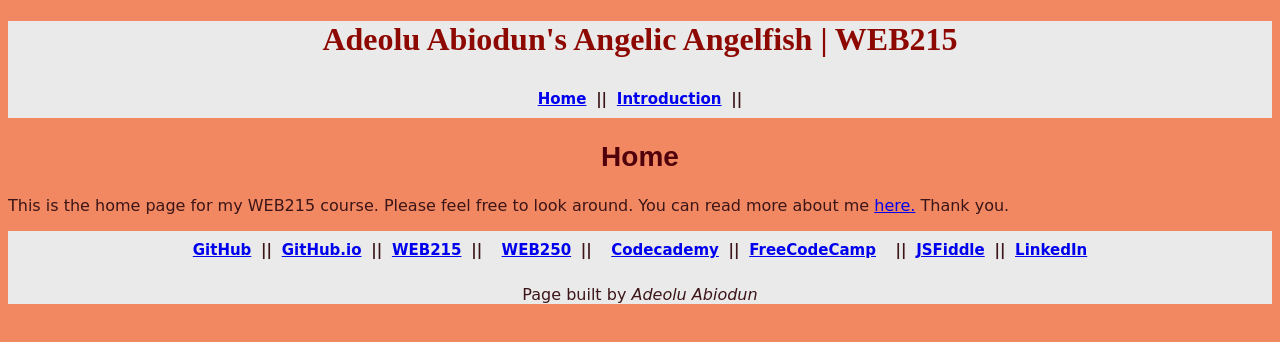
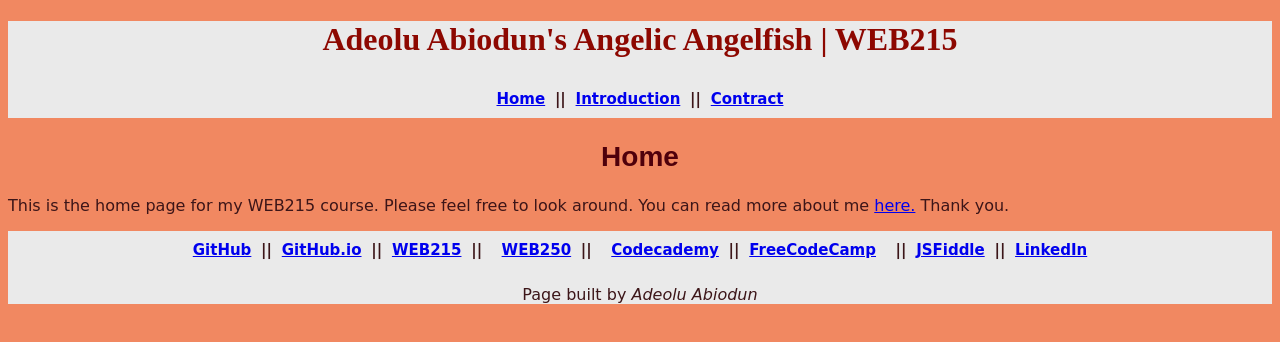
Before and after one commit to AdeoluAbiodun/web215, a plain HTML site: page index.html in a window 1280 px wide. Drawn offline with Linux system fonts and the light colour scheme.

Commit message:
Update index.html

```diff
--- a/index.html
+++ b/index.html
@@ -14,6 +14,7 @@
           <nav>
             <a href="index.html">Home</a>&nbsp;||
             <a href="introduction.html">Introduction</a>&nbsp;||
+            <a href="contract.html">Contract</a>
         </nav>
         </header>
 <main>
```
